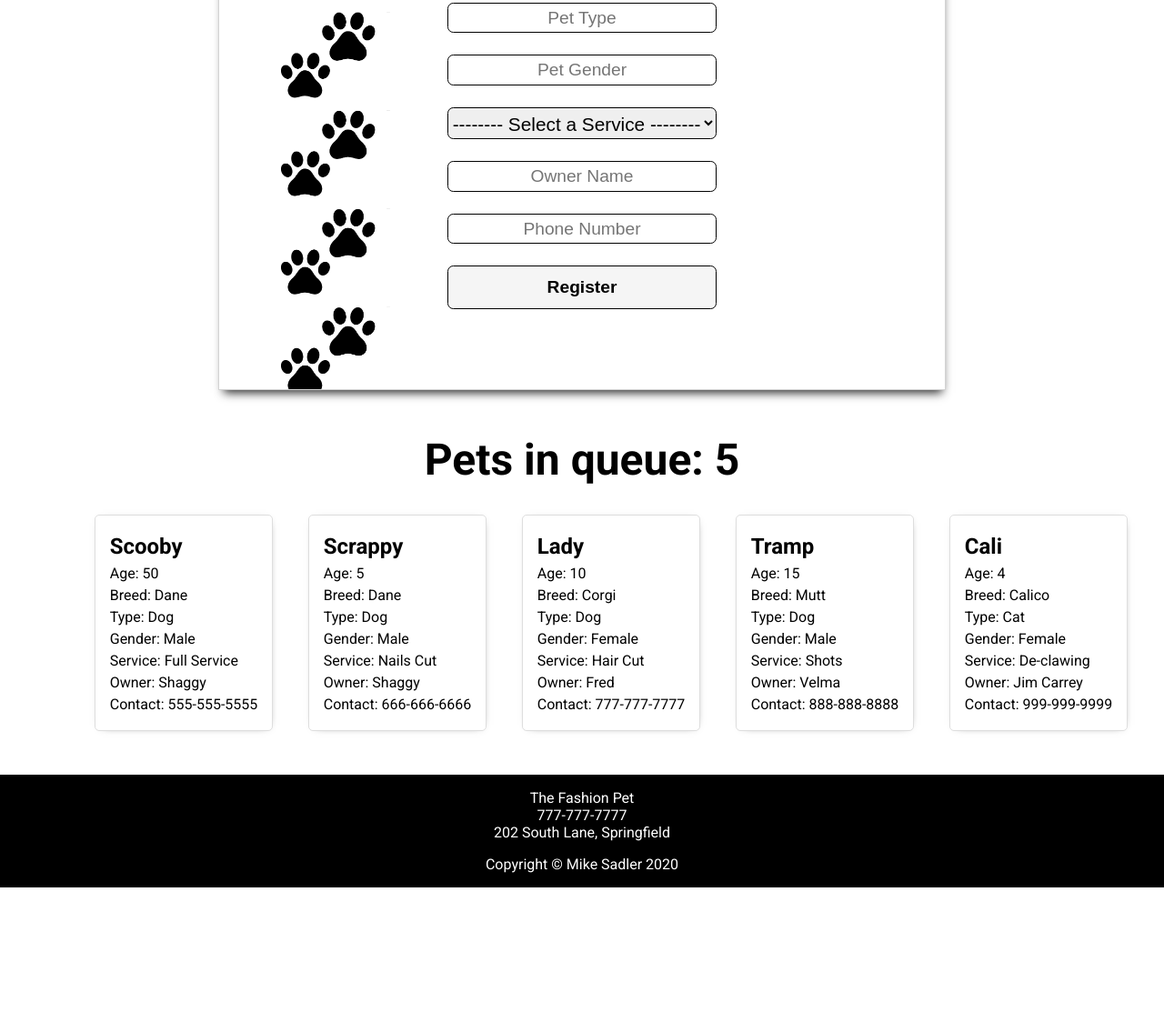
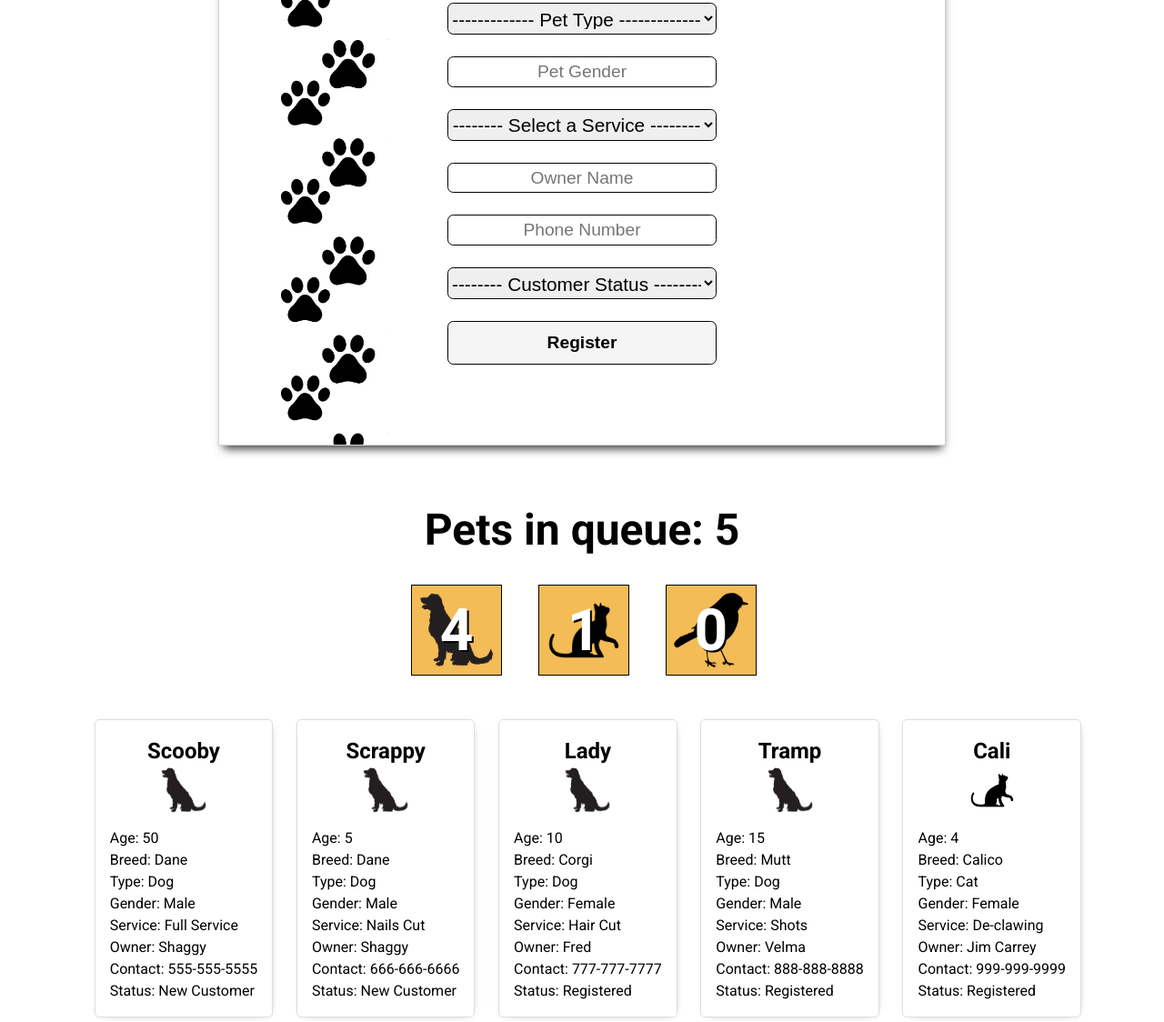
Before and after one commit to MikeSadler84/MikeSadler84.github.io, a plain HTML site: page register.html in a window 1280 px wide. Shown: the part 688-1812 px from the top of the page at 91% size. Before the commit the page ends 1664 px from the top, so only its background shows below. Drawn offline with Linux system fonts and the light colour scheme.

Commit message:
Updated the style
Changed how the pets in queue were displayed above the pet information cards

```diff
--- a/css/style.css
+++ b/css/style.css
@@ -499,6 +499,7 @@ input[type=submit]:hover{
     padding-top: 1rem;
     padding-bottom: 1rem;
     color: white;
+    line-height: 1.5;
 }
 footer{
     background-color: black;
@@ -611,7 +612,7 @@ input[type=button]:hover{
     padding: 4rem;
     box-shadow: 1px 8px 10px -5px rgb(43, 43, 43);
     margin-top: 2rem;
-    margin-bottom: 3rem;
+    margin-bottom: 4rem;
     background-image: url(../img/pawz.png);
     background-repeat: repeat-y;
     background-size: contain;
@@ -767,19 +768,57 @@ img{
     }
 
     #pets-section-header{
+
+        font-size: 3rem;
+        font-weight: 700;
+        margin-bottom: -2.5rem;
+    }
+
+    .num-of-pets-wrap{
+        display: inline-block;
+        position: relative;
+        padding: 4rem;
+    }
+
+    .num-of-pets-wrap p{
+        display: inline-block;
+        position: absolute;
+        padding: .8rem 1rem;
+        width: 100px;
+        height: 100px;
+        color: white;
+        font-size: 4rem;
+        text-shadow: 2px 2px black;
+        margin-left: -3rem;
+        margin-top: -2rem;
+    }
+
+
+    .num-of-pets-wrap img{
+        position: absolute;
         text-align: center;
-        font-size: 2rem;
+        height: 100px;
+        width: 100px;
+        border: 1px solid black;
+        padding: .5rem;
+        background-color: rgb(243, 188, 87);
+        margin-left: -3rem;
+        margin-top: -2rem;
     }
     #pets-section{
 
         display: grid;
         grid-template-columns: 20% 20% 20% 20% 20%;
-        column-gap: 1rem;
+        column-gap: .2rem;
         max-width: 1095px;
         margin-left: auto;
         margin-right: auto;
-        margin-top: 2rem;
+        margin-top: 5rem;
         margin-bottom: 2rem;
+    }
+
+    .pet-info h2{
+        text-align: center;
     }
     .pet-info{
 
@@ -794,5 +833,17 @@ img{
         margin-right: auto;
 
     }
+    .newCustomer{
+        display: inline-block;
+        color: black;
+    }
+    .pet-info img{
+        display:block;
+        height: 50px;
+        width: 50px;
+        margin-left: auto;
+        margin-right: auto;
+        margin-bottom: 1rem;
+    }
 
 }
--- a/js/directory.js
+++ b/js/directory.js
@@ -5,12 +5,21 @@ function display(){
 
 var pets = salon.pets;
 const petSection = document.querySelector("#pets-section");
+let petimg;
+
 var text="";
 for(var i=0;i<pets.length;i++){
-    console.log(pets[i]);
+    if(pets[i].type === "Dog"){
+        petimg = 'img/dogcard.png';
+      }else if(pets[i].type === "Cat"){
+        petimg ='img/cat.png';
+      }else{
+        petimg ='img/bird.png';
+      }
     text +=
         `<div class="pet-info">
             <h2> ${pets[i].petName} </h2>
+            <img src="${petimg}">
             <p> Age: ${pets[i].age} </p>
             <p> Breed: ${pets[i].breed} </p>
             <p> Type: ${pets[i].type} </p>
@@ -18,6 +27,7 @@ for(var i=0;i<pets.length;i++){
             <p> Service: ${pets[i].service} </p>
             <p> Owner: ${pets[i].ownerName} </p>
             <p> Contact: ${pets[i].contactPhone} </p>
+            <p> Status: ${pets[i].customerType} </p>
         </div>`;
 }
 
@@ -25,3 +35,46 @@ petSection.innerHTML= text;
 };
 
 display();
+
+
+
+function numberOfPets(){
+  const numEachPet = salon.pets;
+  const filterCat = numEachPet.filter(function(numEachCat) {
+    return numEachCat.type === "Cat";
+  });
+  //Dog
+  const filterDog = numEachPet.filter(function(numEachDog) {
+  return numEachDog.type === "Dog";
+  });
+  //Bird
+  const filterBird = numEachPet.filter(function(numEachBird) {
+  return numEachBird.type === "Bird";
+  });
+  var pets = salon.pets;
+  const numberOfPets = document.querySelector("#pets-section-header");
+  let text="";
+  for(var i=0;i<pets.length;i++){
+  text=
+  `
+  <div id = "#pets-section-header">
+  <p>Pets in queue: ${pets.length}</p>
+  </div>
+  <div class ="num-of-pets-wrap">
+  <img src="../img/dogcard.png">
+  <p class="dog-img" "id="Dog">${filterDog.length}</p>
+  </div>
+  <div class ="num-of-pets-wrap">
+  <img class="cat-img" src="../img/cat.png">
+  <p id="Cat">${filterCat.length}</p>
+  </div>
+  <div class ="num-of-pets-wrap">
+  <img class="bird-img" src="../img/bird.png">
+  <p id="Bird">${filterBird.length}</p>
+  </div>
+  `;
+  }
+  numberOfPets.innerHTML= text;
+
+};
+numberOfPets();
--- a/js/script.js
+++ b/js/script.js
@@ -19,7 +19,7 @@ document.getElementById("info").innerHTML=`
 //obj constructor for the pets
 
 class Pet{
-    constructor(petName, age, breed, type, gender, service, ownerName, contactPhone){
+    constructor(petName, age, breed, type, gender, service, ownerName, contactPhone, customerType){
         this.petName=petName;
         this.age=age;
         this.breed=breed;
@@ -28,6 +28,7 @@ class Pet{
         this.service=service;
         this.ownerName=ownerName;
         this.contactPhone=contactPhone;
+        this.customerType=customerType;
     }
 }
 
@@ -35,15 +36,15 @@ class Pet{
 
 
 
-const scooby=new Pet("Scooby", 50, "Dane", "Dog", "Male", "Full Service", "Shaggy", "555-555-5555");
+const scooby=new Pet("Scooby", 50, "Dane", "Dog", "Male", "Full Service", "Shaggy", "555-555-5555", "New Customer");
 
-const scrappy=new Pet("Scrappy", 5, "Dane", "Dog", "Male", "Nails Cut", "Shaggy", "666-666-6666");
+const scrappy=new Pet("Scrappy", 5, "Dane", "Dog", "Male", "Nails Cut", "Shaggy", "666-666-6666", "New Customer");
 
-const lady=new Pet("Lady", 10, "Corgi", "Dog", "Female", "Hair Cut", "Fred", "777-777-7777");
+const lady=new Pet("Lady", 10, "Corgi", "Dog", "Female", "Hair Cut", "Fred", "777-777-7777", "Registered");
 
-const tramp=new Pet("Tramp", 15, "Mutt", "Dog", "Male", "Shots", "Velma", "888-888-8888");
+const tramp=new Pet("Tramp", 15, "Mutt", "Dog", "Male", "Shots", "Velma", "888-888-8888", "Registered");
 
-const cali=new Pet("Cali", 4, "Calico", "Cat", "Female", "De-clawing", "Jim Carrey", "999-999-9999");
+const cali=new Pet("Cali", 4, "Calico", "Cat", "Female", "De-clawing", "Jim Carrey", "999-999-9999", "Registered");
 
 
 //add pets to array
@@ -68,23 +69,23 @@ let gendertxt = document.getElementById("petGender");
 let servicetxt = document.getElementById("petService");
 let ownertxt = document.getElementById("ownerName");
 let phonetxt = document.getElementById("phoneNumber");
-
+let customertxt = document.getElementById("customerType");
 
 // Register function
 
 function register(){
 
     //create the pet object
-    const petNew=new Pet(pettxt.value, agetxt.value, breedtxt.value, typetxt.value, gendertxt.value, servicetxt.value, ownertxt.value, phonetxt.value);
+    const petNew=new Pet(pettxt.value, agetxt.value, breedtxt.value, typetxt.value, gendertxt.value, servicetxt.value, ownertxt.value, phonetxt.value, customertxt.value);
     //push the pet into the array
     salon.pets.push(petNew);
     console.log(salon.pets);
     //clear the input
     clear();
+    //display the newly registered pet
+    display();
     //display number of pets
     numberOfPets();
-    //display the newly registered pet
-    display();
 
 }
 
@@ -97,6 +98,7 @@ function clear(){
     servicetxt.value="";
     ownertxt.value="";
     phonetxt.value="";
+    customertxt.value="";
 }
 console.log(salon.pets);
 
@@ -105,23 +107,35 @@ console.log(salon.pets);
 //for loop
 
 
-// A function for displaying the number of pets in queue
+// function numberOfPets(){
+
+//     var pets = salon.pets;
+//     const numberOfPets = document.querySelector("#pets-section-header");
+//     let text="";
+//     for(var i=0;i<pets.length;i++){
+//     text=
+//     `
+//     <div class ="num-of-pets-wrap">
 
 
+//     <img src="../img/dogcard.png">
+//     <p class="dog-img" "id="Dog">${filterDog.length}</p>
+//     </div>
 
-function numberOfPets(){
+//     <div class ="num-of-pets-wrap">
+//     <img class="cat-img" src="../img/cat.png">
+//     <p id="Cat">${filterCat.length}</p>
+//     </div>
 
-    var pets = salon.pets;
-    const numberOfPets = document.querySelector("#pets-section-header");
-    text=
-    `<div class="pet-section-header">
-    <h2>Pets in queue: ${pets.length}</h2>
-    </div`;
-    numberOfPets.innerHTML= text;
+//     <div class ="num-of-pets-wrap">
+//     <img class="bird-img" src="../img/bird.png">
+//     <p id="Bird">${filterBird.length}</p>
+//     </div>`;
+//     }
+//     numberOfPets.innerHTML= text;
 
-};
-
-numberOfPets();
+// };
+// numberOfPets();
 
 // A loop to pull just pet names
 
@@ -152,19 +166,66 @@ let namePet = petNames();
 // A loop to pull the age of the pet
 
 
-function petAge(){
+// function petAge(){
 
-    let agePet=0;
-    for(var i=0; i<salon.pets.length; i++){
-        agePet=salon.pets[i].age;
-        console.log(salon.pets[i].age);
-    }
-        return agePet;
-}
-let agePet = petAge();
+//     let agePet=0;
+//     for(var i=0; i<salon.pets.length; i++){
+//         agePet=salon.pets[i].age;
+//         console.log(salon.pets[i].age);
+//     }
+//         return agePet;
+// }
+// let agePet = petAge();
+
+
+
+
+/*
+
+
+
+
+
+
+Loops and functions for practice
+
+
+
+
+
+
+*/
+
+
+
+
+// let typeOfPet = () => {
+//     for(var i=0; i<salon.pets.length; i++)
+//     if(pets[i].type === "Dog"){
+//         let dogimg = document.getElementById("pets-section");
+//         dogimg.style.backgroundImage="img/dogcard.png";
+//       }else if(pets[i].type === "Cat"){
+//           let catimg = document.getElementById("pets-section");
+//           catimg.style.backgroundImage="img/cat.png";
+//       }else{
+//           let birdimg = document.getElementById("pets-section");
+//           birdimg.style.backgroundImage="img/bird.png";
+//       }
+
+//     }
+
 
 // oldest and youngest pet for practice
 
+// function maxAge(){
+//     let maxMinAgePet=0;
+//     for(var i=0; i<salon.pets.length; i++){
+//         maxMinAgePet=salon.pets[i].age;
+//         console.log(maxMinAgePet);
+//     }
+//     return maxMinAgePet
+// }
+// let maxMinAgePet = maxAge();
 
 // A loop to pull the pets breed
 
--- a/register.html
+++ b/register.html
@@ -43,8 +43,13 @@
                 <input type="text" name="breed" id="petBreed" placeholder="Pet Breed">
             </p>
             <p>
-                <label for="type">Pet type: </label>
-                <input type="text" name="type" id="petType" placeholder="Pet Type">
+                <label for="petType">Pet Type: </label>
+                <select name="Pet Type" id="petType">
+                    <option value="" disabled selected> ------------- Pet Type ------------- </option>
+                    <option value="Dog">Dog</option>
+                    <option value="Cat">Cat</option>
+                    <option value="Bird">Bird</option>
+                </select>
             </p>
             <p>
                 <label for="gender">Pet gender: </label>
@@ -69,6 +74,14 @@
             <p>
                 <label for="phoneNumber">Phone number: </label>
                 <input type="text" name="phoneNumber" id="phoneNumber" placeholder="Phone Number">
+            </p>
+            <p class = "newCustomer">
+                <label for="services">Customer type: </label>
+                <select name="services" id="customerType">
+                    <option value="" disabled selected> -------- Customer Status -------- </option>
+                    <option value="New Customer">New Customer</option>
+                    <option value="Registered">Registered</option>
+                </select>
             </p>
             <div class="register-button">
             <input type="button" value="Register" onclick="register();">
```
Also changed, not shown: img/bird.png (added), img/dogcard.png (added).
